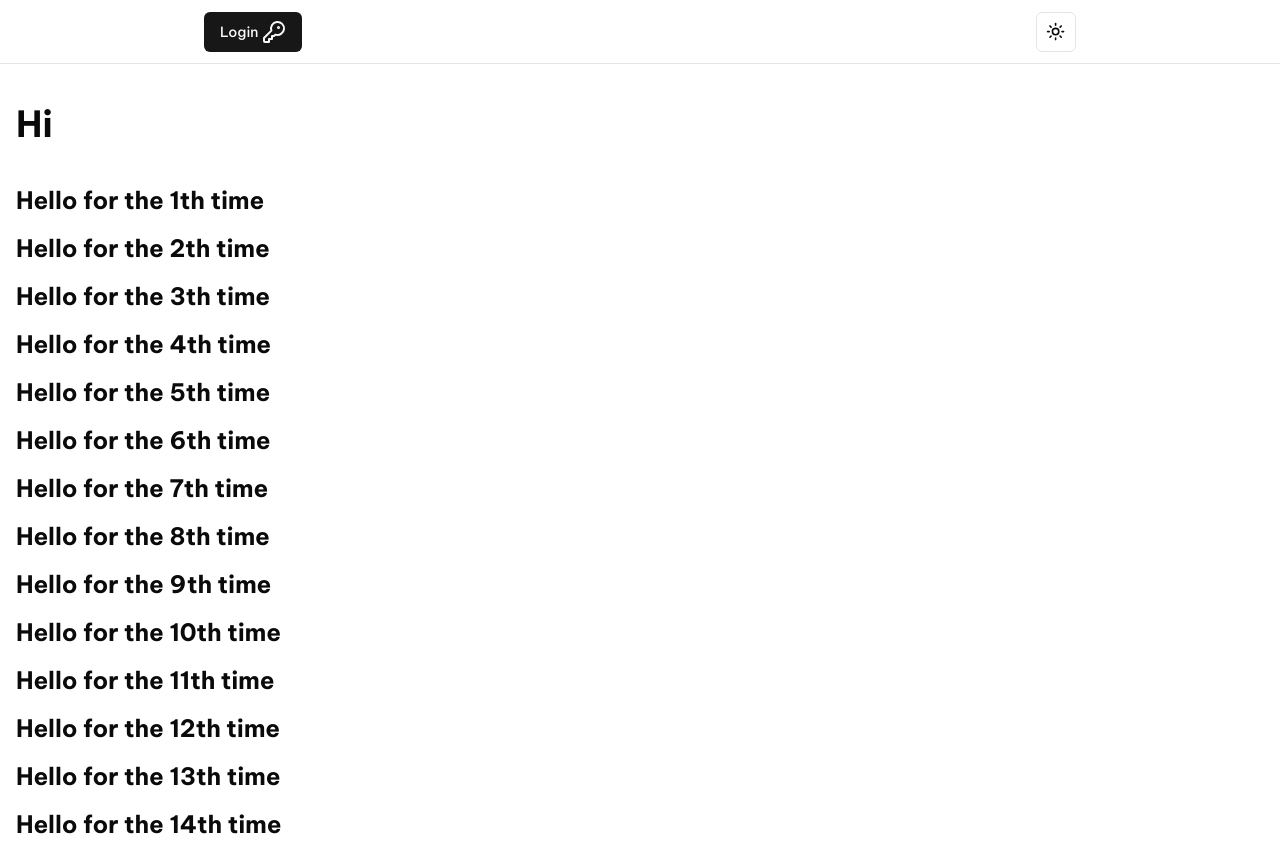
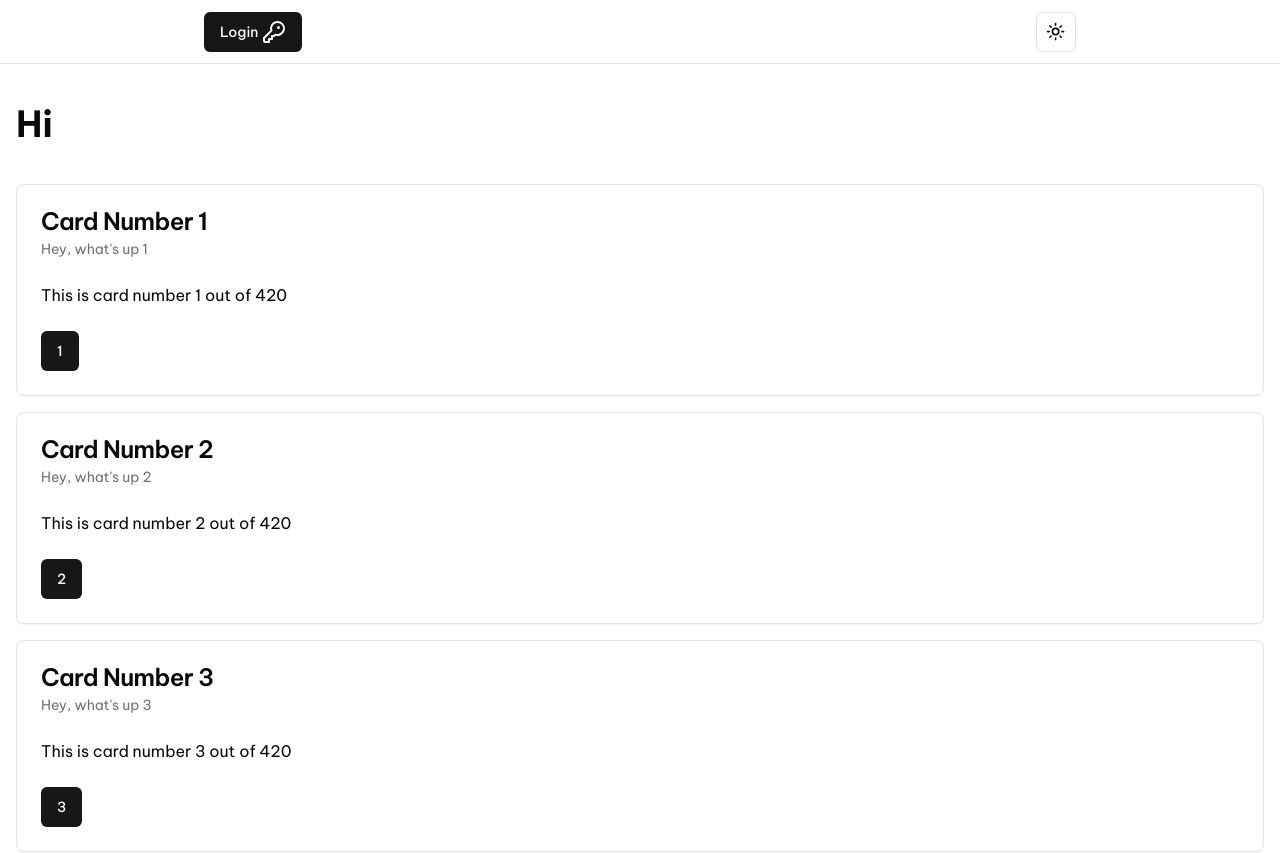
Before and after one commit to dawescc/budgie, a Next.js app: page / in a window 1280 px wide. Shown: the top 853 px of the page. Built offline with nearby package versions, Linux system fonts and the light colour scheme; no server answers.

Commit message:
inclusions

```diff
--- a/app/page.tsx
+++ b/app/page.tsx
@@ -4,22 +4,13 @@
 import { HeartHandshake } from "lucide-react";
 import { cookies } from "next/headers";
 
+import { Card, CardContent, CardDescription, CardFooter, CardHeader, CardTitle } from "@/components/ui/card";
+import { Button } from "@/components/ui/button";
+import { toast } from "sonner";
+
+const totalCards = 420;
+
 export default async function Index() {
-	const cookieStore = cookies();
-
-	const canInitSupabaseClient = () => {
-		// This function is just for the interactive tutorial.
-		// Feel free to remove it once you have Supabase connected.
-		try {
-			createClient(cookieStore);
-			return true;
-		} catch (e) {
-			return false;
-		}
-	};
-
-	const isSupabaseConnected = canInitSupabaseClient();
-
 	return (
 		<div className='h-full w-full flex flex-col'>
 			<nav className='w-full flex justify-center h-16 border-b border-b-border'>
@@ -32,8 +23,21 @@
 			<main className='flex-1 flex flex-col gap-6 px-4 py-10'>
 				<h2 className='font-bold text-4xl mb-4'>Hi</h2>
 				<div className='flex flex-col gap-4'>
-					{Array.from({ length: 420 }).map((_, index) => (
-						<h3 className='font-bold text-2xl'>Hello for the {index + 1}th time</h3>
+					{Array.from({ length: totalCards }).map((_, index) => (
+						<Card key={index}>
+							<CardHeader>
+								<CardTitle>Card Number {index + 1}</CardTitle>
+								<CardDescription>Hey, what's up {index + 1}</CardDescription>
+							</CardHeader>
+							<CardContent>
+								<p>
+									This is card number {index + 1} out of {totalCards}
+								</p>
+							</CardContent>
+							<CardFooter>
+								<Button>{index + 1}</Button>
+							</CardFooter>
+						</Card>
 					))}
 				</div>
 			</main>
--- /dev/null
+++ b/components/ui/card.tsx
@@ -0,0 +1,79 @@
+import * as React from "react"
+
+import { cn } from "@/lib/utils"
+
+const Card = React.forwardRef<
+  HTMLDivElement,
+  React.HTMLAttributes<HTMLDivElement>
+>(({ className, ...props }, ref) => (
+  <div
+    ref={ref}
+    className={cn(
+      "rounded-lg border bg-card text-card-foreground shadow-sm",
+      className
+    )}
+    {...props}
+  />
+))
+Card.displayName = "Card"
+
+const CardHeader = React.forwardRef<
+  HTMLDivElement,
+  React.HTMLAttributes<HTMLDivElement>
+>(({ className, ...props }, ref) => (
+  <div
+    ref={ref}
+    className={cn("flex flex-col space-y-1.5 p-6", className)}
+    {...props}
+  />
+))
+CardHeader.displayName = "CardHeader"
+
+const CardTitle = React.forwardRef<
+  HTMLParagraphElement,
+  React.HTMLAttributes<HTMLHeadingElement>
+>(({ className, ...props }, ref) => (
+  <h3
+    ref={ref}
+    className={cn(
+      "text-2xl font-semibold leading-none tracking-tight",
+      className
+    )}
+    {...props}
+  />
+))
+CardTitle.displayName = "CardTitle"
+
+const CardDescription = React.forwardRef<
+  HTMLParagraphElement,
+  React.HTMLAttributes<HTMLParagraphElement>
+>(({ className, ...props }, ref) => (
+  <p
+    ref={ref}
+    className={cn("text-sm text-muted-foreground", className)}
+    {...props}
+  />
+))
+CardDescription.displayName = "CardDescription"
+
+const CardContent = React.forwardRef<
+  HTMLDivElement,
+  React.HTMLAttributes<HTMLDivElement>
+>(({ className, ...props }, ref) => (
+  <div ref={ref} className={cn("p-6 pt-0", className)} {...props} />
+))
+CardContent.displayName = "CardContent"
+
+const CardFooter = React.forwardRef<
+  HTMLDivElement,
+  React.HTMLAttributes<HTMLDivElement>
+>(({ className, ...props }, ref) => (
+  <div
+    ref={ref}
+    className={cn("flex items-center p-6 pt-0", className)}
+    {...props}
+  />
+))
+CardFooter.displayName = "CardFooter"
+
+export { Card, CardHeader, CardFooter, CardTitle, CardDescription, CardContent }
```
Also changed, not shown: 1 other file (tests, documents, lock files or other folders).
